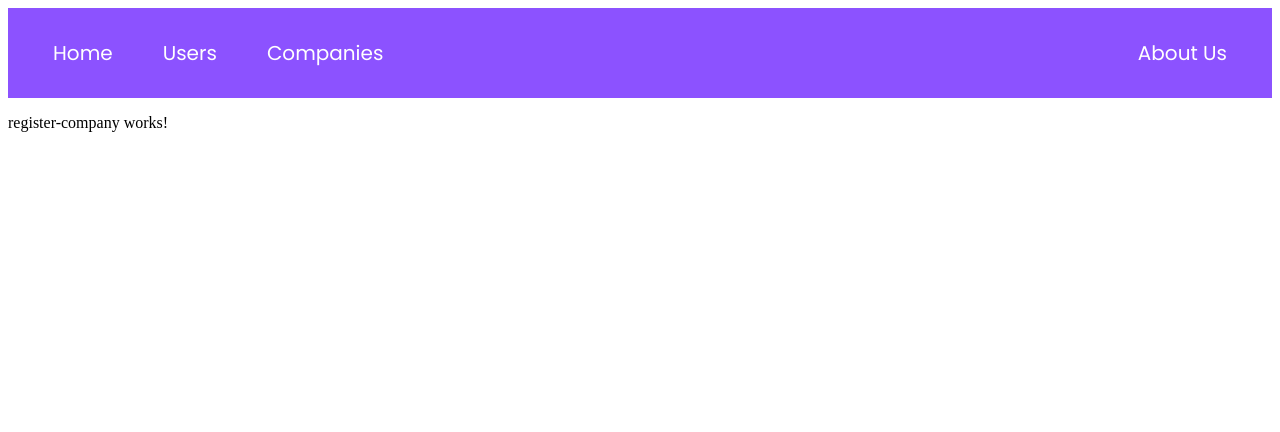
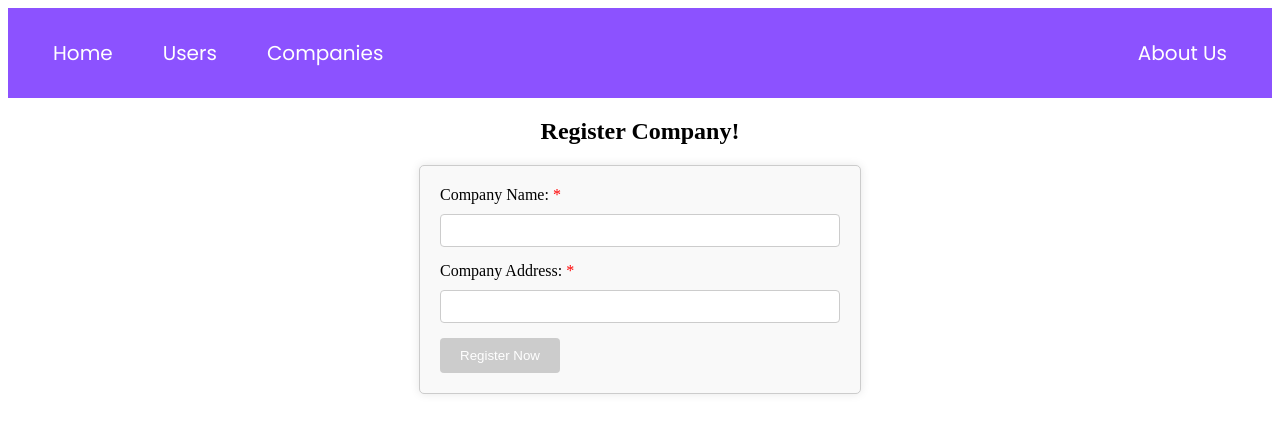
Before and after one commit to Priyadharshinirv510/company-user, an Angular app in the folder company-user/: page /createCompany in a window 1280 px wide. Shown: the top 432 px of the page. Built offline with nearby package versions, Linux system fonts and the light colour scheme.

Commit message:
company register template driven form

```diff
--- a/company-user/src/app/about-us/about-us.component.css
+++ b/company-user/src/app/about-us/about-us.component.css
@@ -1,4 +1,3 @@
-/* src/app/about/about.component.css */
 .about-container {
     padding: 20px;
     font-family: 'Poppins', sans-serif;
--- a/company-user/src/app/app.module.ts
+++ b/company-user/src/app/app.module.ts
@@ -7,7 +7,7 @@ import { AboutUsComponent } from './about-us/about-us.component';
 import { LandingComponent } from './landing/landing.component';
 import { RegisterUserComponent } from './register-user/register-user.component';
 import { RegisterCompanyComponent } from './register-company/register-company.component';
-import { FormsModule } from '@angular/forms';
+import { FormsModule ,ReactiveFormsModule } from '@angular/forms';
 import { UserListComponent } from './user-list/user-list.component';
 import { HttpClientModule } from '@angular/common/http';
 
@@ -25,7 +25,8 @@ import { HttpClientModule } from '@angular/common/http';
     BrowserModule,
     AppRoutingModule,
     FormsModule,
-    HttpClientModule
+    HttpClientModule,
+    ReactiveFormsModule
   ],
   providers: [],
   bootstrap: [AppComponent]
--- a/company-user/src/app/register-company/register-company.component.css
+++ b/company-user/src/app/register-company/register-company.component.css
@@ -0,0 +1,63 @@
+
+  h2 {
+    text-align: center;
+  }
+
+  form {
+    max-width: 400px;
+    margin: 0 auto;
+    padding: 20px;
+    border: 1px solid #ccc;
+    border-radius: 5px;
+    box-shadow: 0 0 10px rgba(0, 0, 0, 0.1);
+    background-color: #f9f9f9;
+  }
+
+  /* Style form labels */
+  label {
+    display: block;
+    margin-bottom: 10px;
+  }
+
+  /* Style form inputs */
+  input[type="text"] {
+    width: 100%;
+    padding: 8px;
+    margin-bottom: 15px;
+    border: 1px solid #ccc;
+    border-radius: 4px;
+    box-sizing: border-box;
+  }
+
+  /* Style submit button */
+  button[type="submit"] {
+    background-color: #4CAF50; /* Green */
+    color: white;
+    padding: 10px 20px;
+    border: none;
+    border-radius: 4px;
+    cursor: pointer;
+  }
+
+  /* Disable submit button when form is invalid */
+  button[type="submit"]:disabled {
+    background-color: #cccccc;
+    cursor: not-allowed;
+  }
+
+  /* Error message style */
+  .error {
+    color: red;
+    font-size: 0.8em;
+    margin-top: 5px;
+  }
+
+  /* Input border color on invalid state */
+  input.ng-touched.ng-invalid {
+    border-color: red;
+  }
+
+  /* Required field indicator */
+  .required {
+    color: red;
+  }
--- a/company-user/src/app/register-company/register-company.component.html
+++ b/company-user/src/app/register-company/register-company.component.html
@@ -1 +1,25 @@
-<p>register-company works!</p>
+<h2>Register Company!</h2>
+
+<form #companyForm="ngForm" (ngSubmit)="onSubmitCompany()">
+  <div>
+    <label for="companyName">Company Name:
+        <span class="required">*</span>
+    </label>
+    <input type="text" id="companyName" name="companyName" [(ngModel)]="company.companyName" required #companyName="ngModel">
+    <div *ngIf="companyName.touched && companyName.invalid" class="error">
+        Company Name is required
+    </div>
+  </div>
+
+  <div>
+    <label for="companyAddress">Company Address:
+        <span class="required">*</span>
+    </label>
+    <input type="text" id="companyAddress" name="companyAddress" [(ngModel)]="company.companyAddress" required #companyAddress="ngModel">
+    <div *ngIf="companyAddress.touched && companyAddress.invalid" class="error">
+        Company Address is required
+    </div>
+  </div>
+
+  <button type="submit" [disabled]="companyForm.invalid">Register Now</button>
+</form>
--- a/company-user/src/app/register-company/register-company.component.ts
+++ b/company-user/src/app/register-company/register-company.component.ts
@@ -1,4 +1,6 @@
 import { Component } from '@angular/core';
+import { DataService } from '../shared/service/data.service';
+import { APIConst } from '../shared/constants/api-const';
 
 @Component({
   selector: 'app-register-company',
@@ -6,5 +8,28 @@ import { Component } from '@angular/core';
   styleUrl: './register-company.component.css'
 })
 export class RegisterCompanyComponent {
+  company: any = { };
 
+  constructor(private dataService: DataService) {}
+
+  onSubmitCompany() {
+    this.dataService.postData(APIConst.CREATE_USER, this.company).subscribe({
+      next: (response) => {
+        console.log('User created successfully', response);
+        // Optionally, reset the form after successful submission
+        this.resetForm();
+      },
+      error: (err) => {
+        console.error('Error creating user', err);
+        // Handle error if needed
+      }
+    });
+  }
+
+  resetForm() {
+    this.company = {
+      companyName: '',
+      companyAddress: '',
+    };
+  }
 }
--- a/company-user/src/app/register-user/register-user.component.css
+++ b/company-user/src/app/register-user/register-user.component.css
@@ -1,6 +1,7 @@
-/* src/app/register-user/register-user.component.css */
+h2 {
+    text-align: center;
+}
 
-/* Center align the form */
 form {
     max-width: 400px;
     margin: 0 auto;
@@ -32,7 +33,7 @@ form {
 
   /* Style submit button */
   button[type="submit"] {
-    background-color: #4CAF50; /* Green */
+    background-color: #4CAF50;
     color: white;
     padding: 10px 20px;
     border: none;
@@ -45,3 +46,76 @@ form {
     background-color: #cccccc;
     cursor: not-allowed;
   }
+ /* Toggle switch styles */
+.switch {
+    position: relative;
+    display: inline-flex; /* Aligns the switch next to text or labels */
+    align-items: center; /* Centers the switch vertically */
+    width: 40px; /* Reduced width */
+    height: 20px; /* Reduced height */
+    margin-left: 10px; /* Space between the label and switch */
+  }
+
+  .switch input {
+    opacity: 0;
+    width: 0;
+    height: 0;
+  }
+
+  .slider {
+    position: absolute;
+    cursor: pointer;
+    top: 0;
+    left: 0;
+    right: 0;
+    bottom: 0;
+    background-color: #ccc;
+    transition: .4s;
+    border-radius: 20px; /* Adjusted to match new height */
+  }
+
+  .slider:before {
+    position: absolute;
+    content: "";
+    height: 16px; /* Reduced height */
+    width: 16px;  /* Reduced width */
+    left: 2px;    /* Adjusted position */
+    bottom: 2px;  /* Adjusted position */
+    background-color: white;
+    transition: .4s;
+    border-radius: 50%;
+  }
+
+  input:checked + .slider {
+    background-color: #2196F3;
+  }
+
+  input:checked + .slider:before {
+    transform: translateX(20px); /* Adjusted to match new width */
+  }
+
+  /* Rounded sliders */
+  .slider.round {
+    border-radius: 20px; /* Adjusted to match new height */
+  }
+
+  .slider.round:before {
+    border-radius: 50%;
+  }
+
+  /* Error message style */
+.error {
+    color: red;
+    font-size: 0.8em;
+    margin-top: 5px;
+  }
+
+  /* Input border color on invalid state */
+  input.ng-touched.ng-invalid {
+    border-color: red;
+  }
+
+  /* Required field indicator */
+  .required {
+    color: red;
+  }
--- a/company-user/src/app/register-user/register-user.component.html
+++ b/company-user/src/app/register-user/register-user.component.html
@@ -2,19 +2,33 @@
 
 <form #userForm="ngForm" (ngSubmit)="onSubmit()">
   <div>
-    <label for="firstName">First Name:</label>
-    <input type="text" id="firstName" name="firstName" [(ngModel)]="user.firstName" required>
+    <label for="firstName">First Name:
+        <span class="required">*</span>
+    </label>
+    <input type="text" id="firstName" name="firstName" [(ngModel)]="user.firstName" required #firstName="ngModel">
+    <div *ngIf="firstName.touched && firstName.invalid" class="error">
+        First Name is required
+    </div>
   </div>
 
   <div>
-    <label for="lastName">Last Name:</label>
-    <input type="text" id="lastName" name="lastName" [(ngModel)]="user.lastName" required>
+    <label for="lastName">Last Name:
+        <span class = required>*</span>
+    </label>
+    <input type="text" id="lastName" name="lastName" [(ngModel)]="user.lastName" required #lastName="ngModel">
+    <div *ngIf="lastName.touched && lastName.invalid" class ="error" >
+        Last Name is required
+    </div>
   </div>
 
   <div>
     <label for="email">Email:</label>
-    <input type="email" id="email" name="email" [(ngModel)]="user.email" required email>
-  </div>
+    <input type="email" id="email" name="email" [(ngModel)]="user.email" required email #email="ngModel">
+    <div *ngIf="email.touched && email.invalid" class="error">
+        <div *ngIf="email.errors?.['required']">Email is required.</div>
+        <div *ngIf="email.errors?.['email']">Enter a valid email.</div>
+    </div>
+    </div>
 
   <div>
     <label for="designation">Designation:</label>
@@ -28,8 +42,11 @@
 
   <div>
     <label for="active">Active:</label>
-    <input type="checkbox" id="active" name="active" [(ngModel)]="user.active">
-  </div>
+    <label class="switch">
+        <input type="checkbox" id="active" name="active" [(ngModel)]="user.active" #active="ngModel">
+        <span class="slider round"></span>
+      </label>
+ </div>
 
   <button type="submit" [disabled]="userForm.invalid">Register Now</button>
 </form>
--- a/company-user/src/app/register-user/register-user.component.ts
+++ b/company-user/src/app/register-user/register-user.component.ts
@@ -1,6 +1,6 @@
 import { Component } from '@angular/core';
-// import { DataService } from '../shared/service/data.service';
-// import { APIConst } from '../shared/constants/api-const';
+import { DataService } from '../shared/service/data.service';
+import { APIConst } from '../shared/constants/api-const';
 
 @Component({
   selector: 'app-register-user',
@@ -10,22 +10,20 @@ import { Component } from '@angular/core';
 export class RegisterUserComponent {
   user: any = { };
 
-  constructor(
-    //private dataService: DataService
-    ) {}
+  constructor(private dataService: DataService) {}
 
   onSubmit() {
-    // this.dataService.postData(APIConst.CREATE_USER,{}).subscribe({
-    //   next: response => {
-    //     console.log('User created successfully', response);
-    //     // Optionally, reset the form after successful submission
-    //     this.resetForm();
-    //   },
-    //   error: err => {
-    //     console.error('Error creating user', err);
-    //     // Handle error if needed
-    //   }
-    // });
+    this.dataService.postData(APIConst.CREATE_USER, this.user).subscribe({
+      next: (response) => {
+        console.log('User created successfully', response);
+        // Optionally, reset the form after successful submission
+        this.resetForm();
+      },
+      error: (err) => {
+        console.error('Error creating user', err);
+        // Handle error if needed
+      }
+    });
   }
 
   resetForm() {
--- a/company-user/src/app/shared/constants/api-const.ts
+++ b/company-user/src/app/shared/constants/api-const.ts
@@ -1,4 +1,5 @@
 export class APIConst{
     public static CREATE_USER = "users/createUser";
     public static USERS_LIST ="users/getUsers";
+    public static CREATE_COMPANY = "/companies/getCompanies"
 }
--- a/company-user/src/app/user-list/user-list.component.ts
+++ b/company-user/src/app/user-list/user-list.component.ts
@@ -27,7 +27,7 @@ export class UserListComponent implements OnInit, OnDestroy {
 
         },
         error: err => {
-
+          this.userList = []
         }
       });
       this.subscriptions.push(userListSubscription);
```
